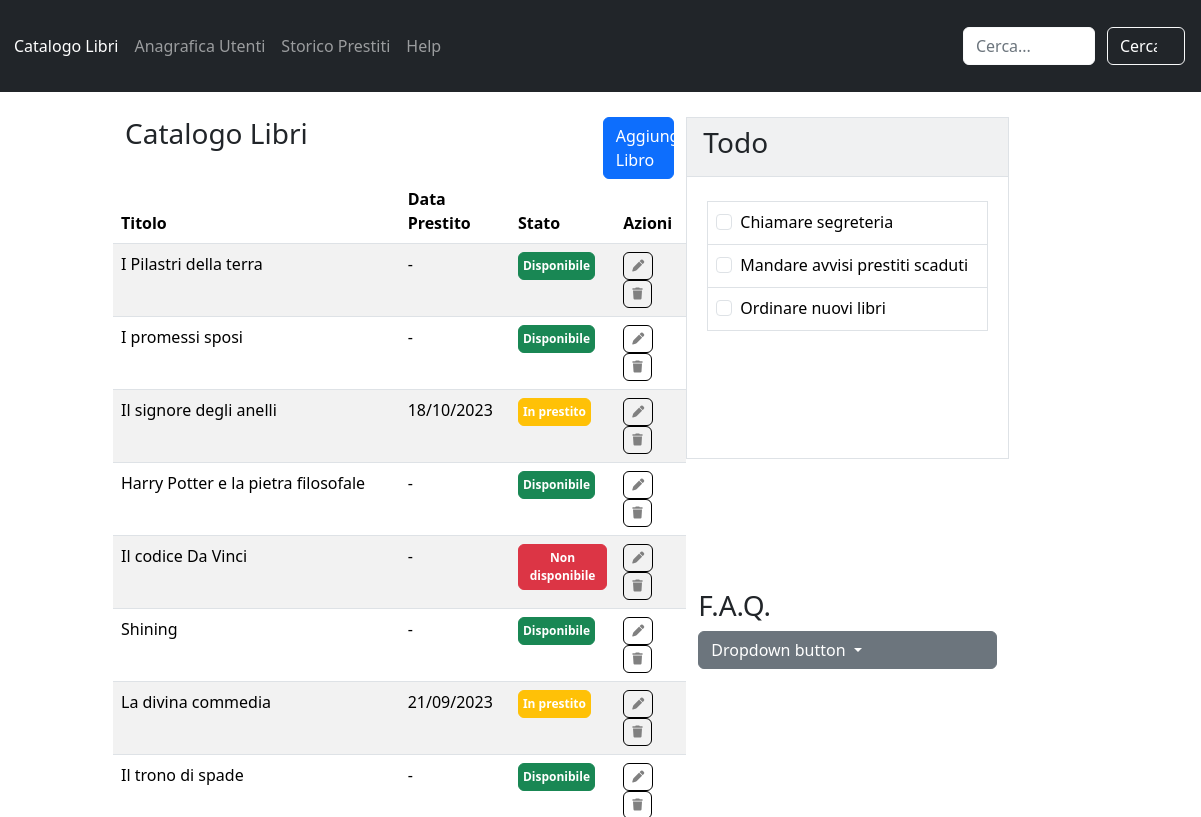
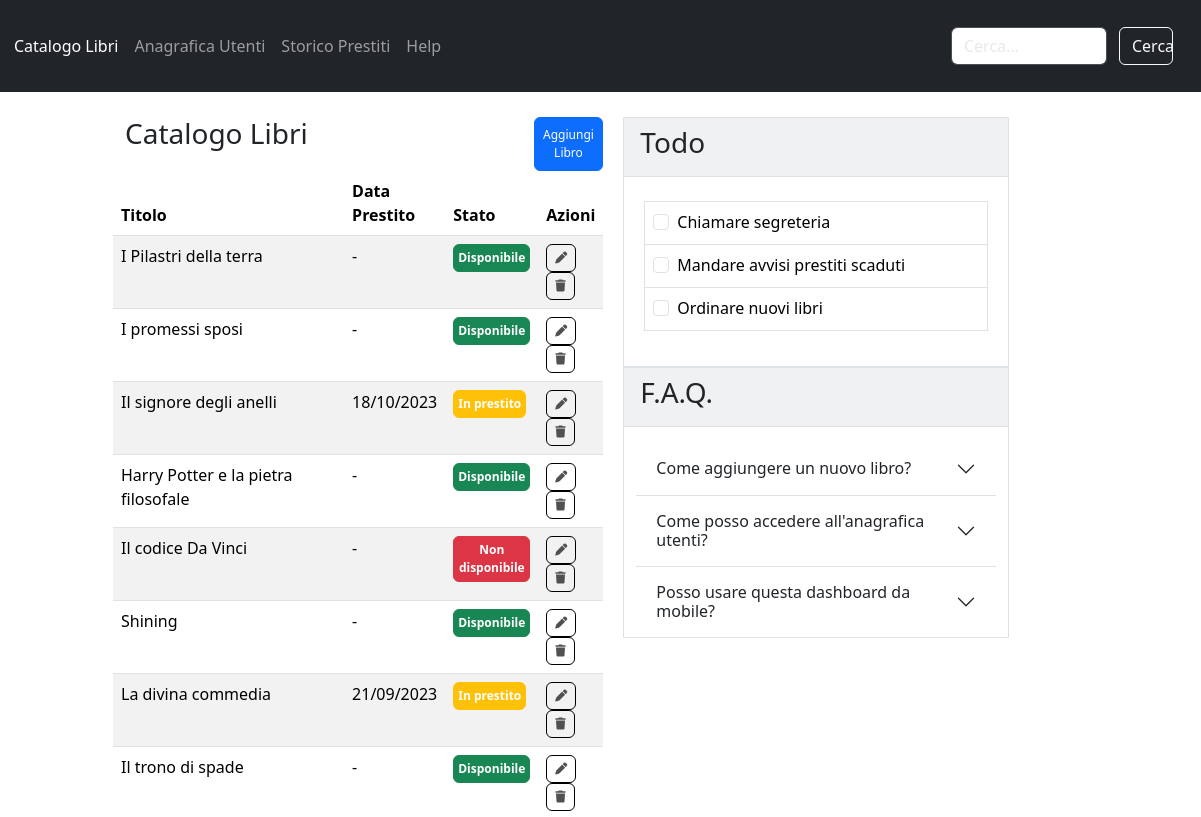
Before and after one commit to Lorenzo-Ruben-Rampa/html-css-bootstrap-dashboard, a plain HTML site: page index.html in a window 1280 px wide. Shown: the top 817 px of the page, 79-1280 px from the left. Drawn offline with nearby package versions, Linux system fonts and the light colour scheme.

Commit message:
versione desktop completa

```diff
--- a/css/style.css
+++ b/css/style.css
@@ -16,10 +16,6 @@
     text-align: left;
 }
 
-.form-control::placeholder {
-    color: white;
-}
-
 /* Sezione Centrale */
 
 #wrapper {
@@ -30,6 +26,11 @@
     display: flex;
 }
 
+.allinea-dx {
+    display: flex;
+    justify-content: flex-end;
+}
+
 h1 {
     font-weight: 450;
     font-size: 28px;
@@ -38,10 +39,13 @@ h1 {
 .interactive-container {
     display: flex;
     flex-wrap: wrap;
+    height: 500px;
+    margin-left: 20px;
+
 }
 
 .grey {
-    color: grey;
+    color: rgb(82, 81, 81);
 }
 
 .white {
--- a/index.html
+++ b/index.html
@@ -43,11 +43,11 @@
                 <div class="search-box">
                     <form class="d-flex" role="search">
                         <div class="row">
-                            <div class="col-8 m-0">
-                                <button type="button" class="btn btn-outline-light bg-white text-secondary" type="submit">Cerca...</button>
+                            <div class="col-8 m-0 p-0">
+                                <input class="form-control me-2 border bg-white" type="search" placeholder="Cerca..." aria-label="Cerca">
                             </div>
-                            <div class="col-4 m-0 p-0">
-                                <input class="form-control me-2 border border-light" type="search" placeholder="Cerca" aria-label="Cerca">
+                            <div class="col-4 m-0">
+                                <button type="button" class="btn border-light btn-outline-light  " type="submit">Cerca</button>
                             </div>
                         </div>
                     </form>
@@ -65,8 +65,11 @@
                 <div class="col-10">
                     <h1>Catalogo Libri</h1>
                 </div>
-                <div class="col-2">
-                    <button type="button" class="btn btn-primary">Aggiungi Libro</button>
+                <div class="col-2 pe-0">
+                    <div class="allinea-dx">
+                        <button type="button" class="btn btn-primary text-center w-auto"  style="--bs-btn-padding-y: .5rem; --bs-btn-padding-x: .5rem; --bs-btn-font-size: .75rem;"> Aggiungi Libro
+                        </button>
+                    </div>
                 </div>
             </div>
             <div class="row">
@@ -266,7 +269,7 @@
         </div>
 
         <!-- Checkbox e Faq -->
-        <div class="interactive-container">
+        <div class="interactive-container mb-1">
             <div class="container border h-50">
                 <div class="row border-bottom bg-secondary mb-3" style="--bs-bg-opacity: .1;">
                     <div class="col p-2 ms-2">
@@ -293,8 +296,7 @@
                                 <td>
                                     <div class="form-check">
                                         <input class="form-check-input" type="checkbox" value="" id="flexCheckDefault">
-                                        <label class="form-check-label" for="flexCheckDefault">
-                                        Mandare avvisi prestiti scaduti
+                                        <label class="form-check-label" for="flexCheckDefault">Mandare avvisi prestiti scaduti
                                         </label>
                                     </div>
                                 </td>
@@ -303,8 +305,7 @@
                                 <td>
                                     <div class="form-check">
                                         <input class="form-check-input" type="checkbox" value="" id="flexCheckDefault">
-                                        <label class="form-check-label" for="flexCheckDefault">
-                                        Ordinare nuovi libri
+                                        <label class="form-check-label" for="flexCheckDefault">Ordinare nuovi libri
                                         </label>
                                     </div>
                                 </td>
@@ -314,25 +315,46 @@
                     </div>
                 </div>
             </div>
-            <div class="container">
-                <div class="row">
-                    <div class="col">
+
+            <div class="container border">
+                <div class="row border-bottom bg-secondary mb-3" style="--bs-bg-opacity: .1;">
+                    <div class="col p-2 ps-3">
                         <h1>F.A.Q.</h1>
                     </div>
                 </div>
                 <div class="row">
                     <div class="col">
-                        <div class="dropdown">
-                            <button class="btn btn-secondary dropdown-toggle" type="button" data-bs-toggle="dropdown" aria-expanded="false">
-                              Dropdown button
-                            </button>
-                            <ul class="dropdown-menu">
-                              <li><a class="dropdown-item" href="#">Action</a></li>
-                              <li><hr class="dropdown-divider"></li>
-                              <li><a class="dropdown-item" href="#">Another action</a></li>
-                              <li><hr class="dropdown-divider"></li>
-                              <li><a class="dropdown-item" href="#">Something else here</a></li>
-                            </ul>
+                        <div class="accordion accordion-flush" id="accordionFlushExample">
+                            <div class="accordion-item">
+                              <h2 class="accordion-header" id="flush-headingOne">
+                                <button class="accordion-button collapsed" type="button" data-bs-toggle="collapse" data-bs-target="#flush-collapseOne" aria-expanded="false" aria-controls="flush-collapseOne">
+                                  Come aggiungere un nuovo libro?
+                                </button>
+                              </h2>
+                              <div id="flush-collapseOne" class="accordion-collapse collapse" aria-labelledby="flush-headingOne" data-bs-parent="#accordionFlushExample">
+                                <div class="accordion-body">Placeholder content for this accordion, which is intended to demonstrate the <code>.accordion-flush</code> class. This is the first item's accordion body.</div>
+                              </div>
+                            </div>
+                            <div class="accordion-item">
+                              <h2 class="accordion-header" id="flush-headingTwo">
+                                <button class="accordion-button collapsed" type="button" data-bs-toggle="collapse" data-bs-target="#flush-collapseTwo" aria-expanded="false" aria-controls="flush-collapseTwo">
+                                  Come posso accedere all'anagrafica utenti?
+                                </button>
+                              </h2>
+                              <div id="flush-collapseTwo" class="accordion-collapse collapse" aria-labelledby="flush-headingTwo" data-bs-parent="#accordionFlushExample">
+                                <div class="accordion-body">Placeholder content for this accordion, which is intended to demonstrate the <code>.accordion-flush</code> class. This is the second item's accordion body. Let's imagine this being filled with some actual content.</div>
+                              </div>
+                            </div>
+                            <div class="accordion-item">
+                              <h2 class="accordion-header" id="flush-headingThree">
+                                <button class="accordion-button collapsed" type="button" data-bs-toggle="collapse" data-bs-target="#flush-collapseThree" aria-expanded="false" aria-controls="flush-collapseThree">
+                                  Posso usare questa dashboard da mobile?
+                                </button>
+                              </h2>
+                              <div id="flush-collapseThree" class="accordion-collapse collapse" aria-labelledby="flush-headingThree" data-bs-parent="#accordionFlushExample">
+                                <div class="accordion-body">Placeholder content for this accordion, which is intended to demonstrate the <code>.accordion-flush</code> class. This is the third item's accordion body. Nothing more exciting happening here in terms of content, but just filling up the space to make it look, at least at first glance, a bit more representative of how this would look in a real-world application.</div>
+                              </div>
+                            </div>
                           </div>
                     </div>
                 </div>
```
